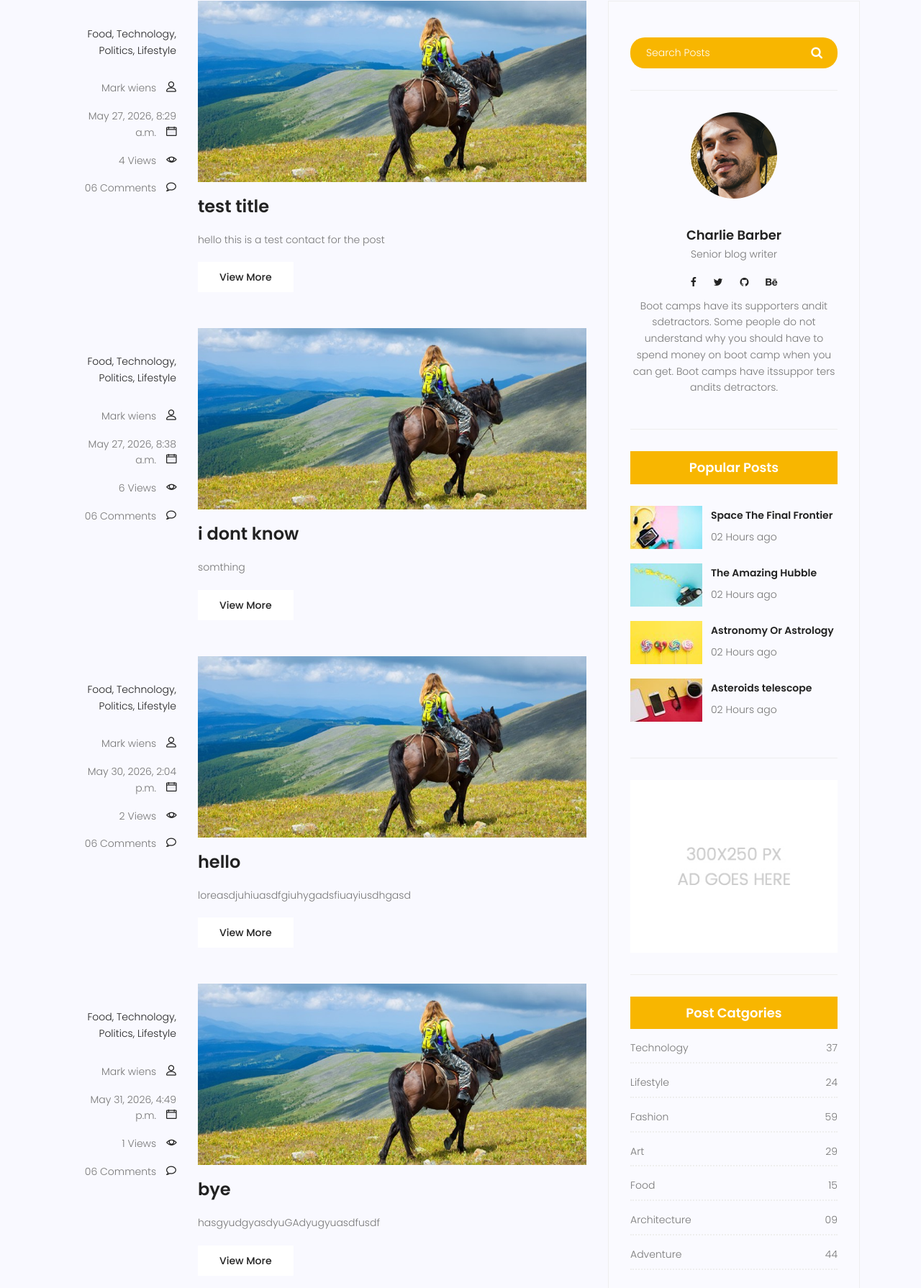
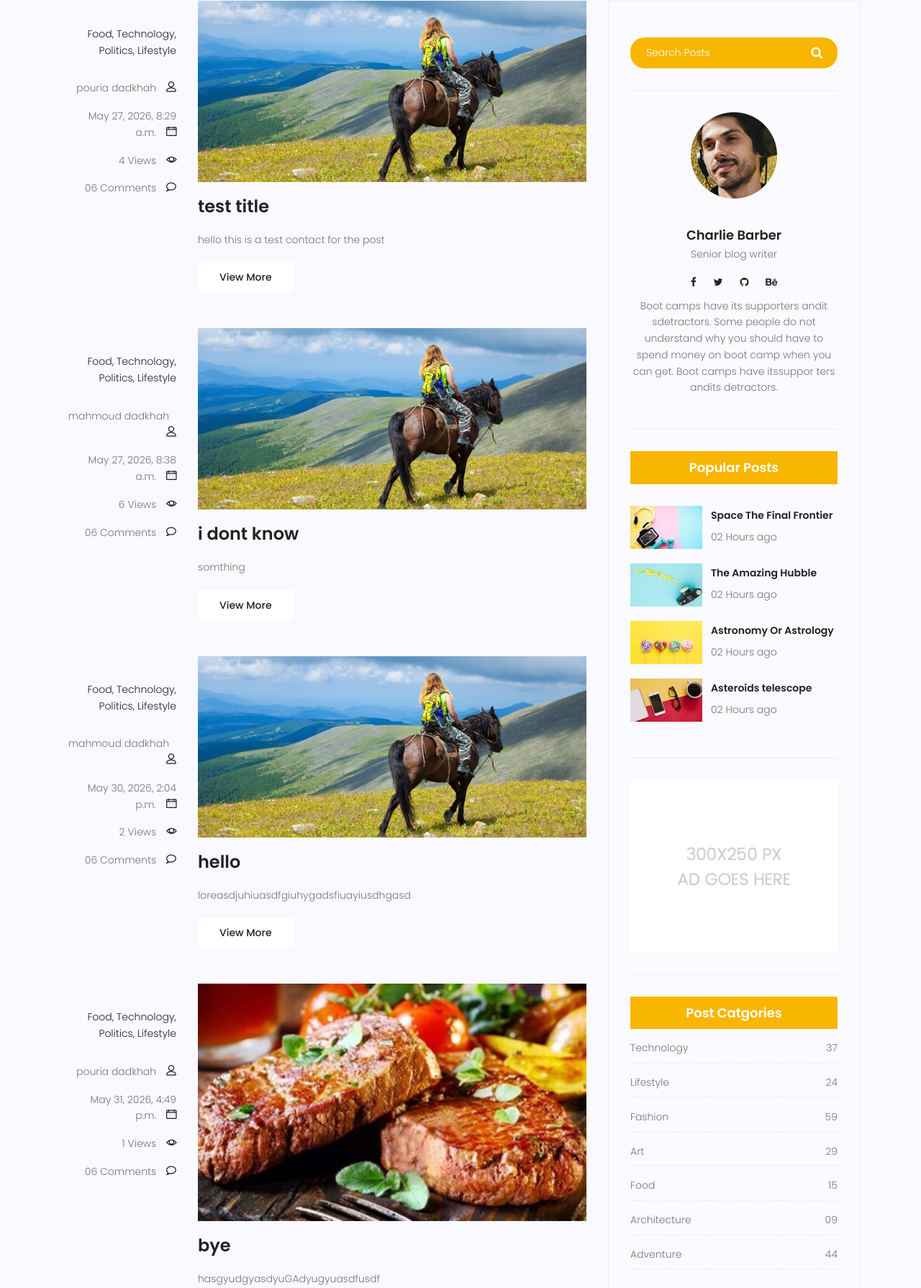
Before and after one commit to c0mmos/django_project, a Django app: template templates/blog/blog-home.html in a window 1280 px wide. Shown: the part 1081-2871 px from the top of the page at 72% size. Run offline with Django 5.2, Linux system fonts and the light colour scheme; the template is opened without the code that fills it: values that come from a table or form of the project are taken from there, others are empty; data comes from the database, SQL or seed files in the repository; both versions use the stored data as it was after the commit; some libraries are stand-ins or nearby versions.

Commit message:
image and author
added image and author field to blog model

```diff
--- a/blog/admin.py
+++ b/blog/admin.py
@@ -4,8 +4,8 @@ from blog.models import Post
 
 class PostAdmin(admin.ModelAdmin):
     date_hierarchy = "created_date"
-    list_display = ('title','counted_views','status','published_date','created_date')
-    list_filter = ('status',)
+    list_display = ('title','author','counted_views','status','published_date','created_date')
+    list_filter = ('status', 'author')
     search_fields = ('title', 'content')
     ordering = ['-created_date']
 
--- a/blog/models.py
+++ b/blog/models.py
@@ -1,9 +1,12 @@
 from django.db import models
+from django.contrib.auth.models import User
 
 # Create your models here.
 
 class Post(models.Model):
     title = models.CharField(max_length=255)
+    author = models.ForeignKey(User, on_delete=models.CASCADE, null=True)
+    image = models.ImageField(upload_to='blog', default='/blog/default.jpg')
     content = models.CharField(max_length=255)
     counted_views = models.IntegerField(default=0)
     status = models.BooleanField(default=False)
--- a/templates/blog/blog-home.html
+++ b/templates/blog/blog-home.html
@@ -97,7 +97,7 @@
 										<li><a href="#">Lifestyle</a></li>
 									</ul>
 									<div class="user-details row">
-										<p class="user-name col-lg-12 col-md-12 col-6"><a href="#">Mark wiens</a> <span class="lnr lnr-user"></span></p>
+										<p class="user-name col-lg-12 col-md-12 col-6"><a href="#">{{post.author.get_full_name}}</a> <span class="lnr lnr-user"></span></p>
 										<p class="date col-lg-12 col-md-12 col-6"><a href="#">{{post.published_date}}</a> <span class="lnr lnr-calendar-full"></span></p>
 										<p class="view col-lg-12 col-md-12 col-6"><a href="#">{{post.counted_views}} Views</a> <span class="lnr lnr-eye"></span></p>
 										<p class="comments col-lg-12 col-md-12 col-6"><a href="#">06 Comments</a> <span class="lnr lnr-bubble"></span></p>
@@ -105,7 +105,7 @@
 								</div>
 								<div class="col-lg-9 col-md-9 ">
 									<div class="feature-img">
-										<img class="img-fluid" src="{% static 'img/blog/feature-img1.jpg' %}" alt="">
+										<img class="img-fluid" src="{{post.image.url}}" alt="">
 									</div>
 									<a class="posts-title" href="{% url 'blog:single' pid=post.id %}"><h3>{{post.title}}</h3></a>
 									<p class="excert">
--- a/templates/blog/blog-single.html
+++ b/templates/blog/blog-single.html
@@ -26,7 +26,7 @@
 							<div class="single-post row">
 								<div class="col-lg-12">
 									<div class="feature-img">
-										<img class="img-fluid" src="{% static 'img/blog/feature-img1.jpg' %}" alt="">
+										<img class="img-fluid" src="{{post.image.url}}" alt="">
 									</div>
 								</div>
 								<div class="col-lg-3  col-md-3 meta-details">
@@ -37,7 +37,7 @@
 										<li><a href="#">Lifestyle</a></li>
 									</ul>
 									<div class="user-details row">
-										<p class="user-name col-lg-12 col-md-12 col-6"><a href="#">Mark wiens</a> <span class="lnr lnr-user"></span></p>
+										<p class="user-name col-lg-12 col-md-12 col-6"><a href="#">{{post.author.get_full_name}}</a> <span class="lnr lnr-user"></span></p>
 										<p class="date col-lg-12 col-md-12 col-6"><a href="#">{{post.published_date}}</a> <span class="lnr lnr-calendar-full"></span></p>
 										<p class="view col-lg-12 col-md-12 col-6"><a href="#">{{post.counted_views}} Views</a> <span class="lnr lnr-eye"></span></p>
 										<p class="comments col-lg-12 col-md-12 col-6"><a href="#">06 Comments</a> <span class="lnr lnr-bubble"></span></p>
```
Also changed, not shown: blog/migrations/0003_post_author.py (added), blog/migrations/0004_post_image.py (added), db.sqlite3, media/blog/cat-widget3.jpg (added), media/blog/cat-widget3_DCEqpnX.jpg (added), media/blog/default.jpg (added), 1 other file.
